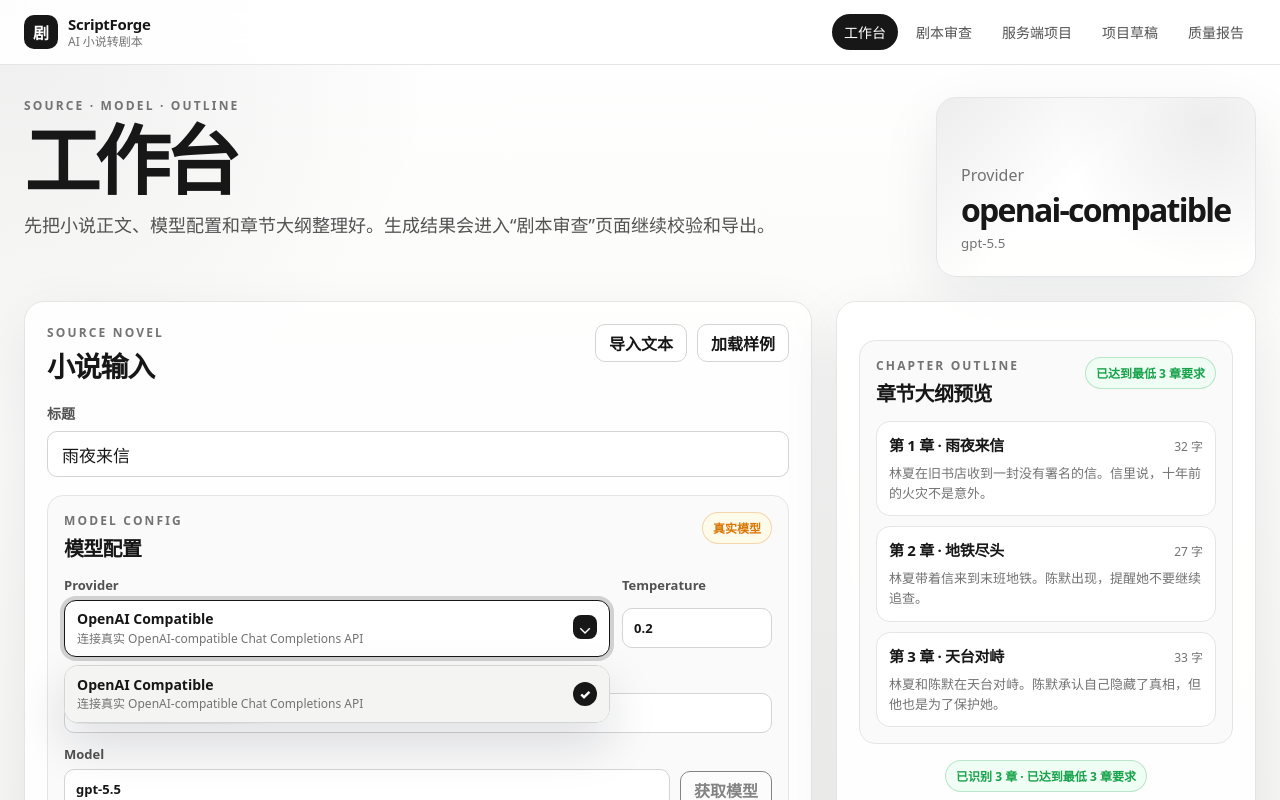
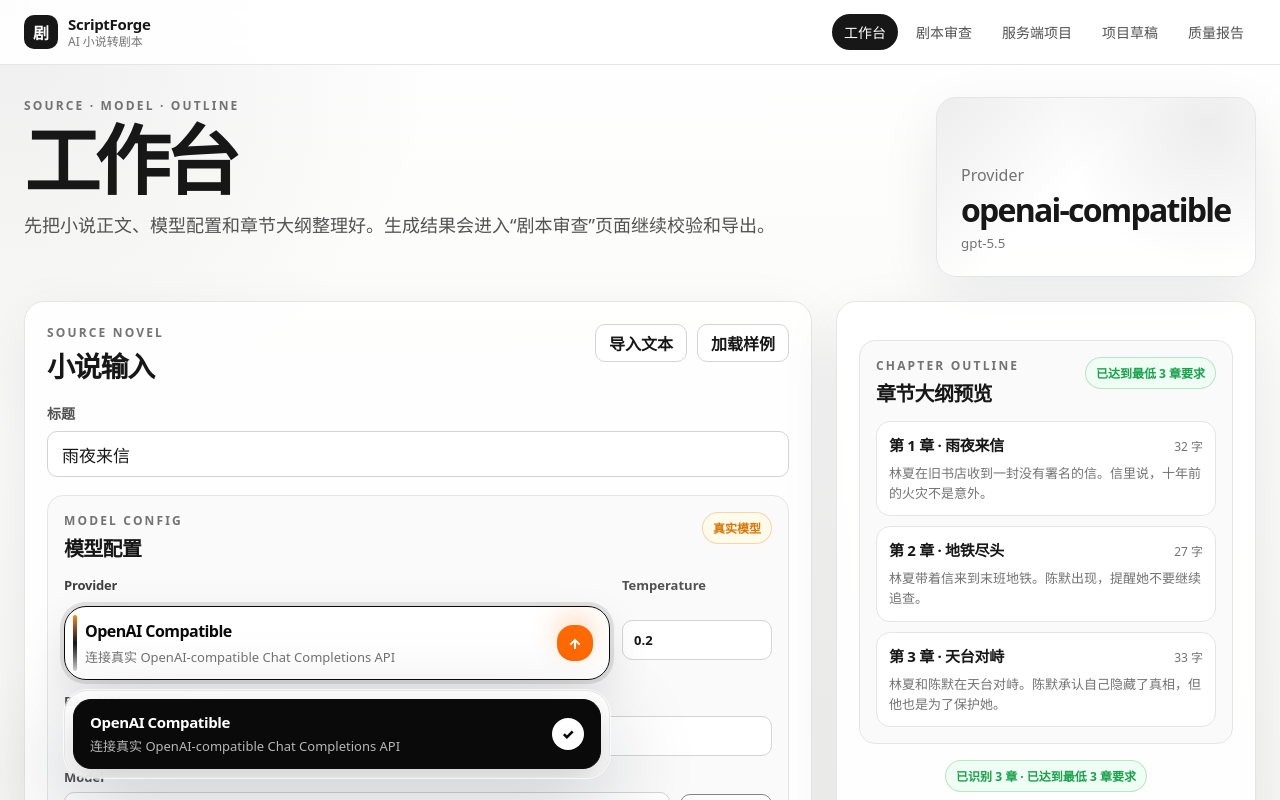
Before and after one commit to zgm2003/qiniuyun_work, a Next.js app: page /workspace in a window 1280 px wide. Both pictures are taken after a click on the button 337 px from the left and 628 px from the top of the page. Shown: the top 800 px of the page. Built offline with nearby package versions, Linux system fonts and the light colour scheme.

Commit message:
style: polish model select with tailwind

```diff
--- a/package.json
+++ b/package.json
@@ -19,11 +19,13 @@
     "zod": "latest"
   },
   "devDependencies": {
+    "@tailwindcss/postcss": "^4.3.0",
     "@types/node": "latest",
     "@types/react": "latest",
     "@types/react-dom": "latest",
     "eslint": "latest",
     "eslint-config-next": "latest",
+    "tailwindcss": "^4.3.0",
     "typescript": "latest",
     "vitest": "latest"
   }
--- /dev/null
+++ b/postcss.config.mjs
@@ -0,0 +1,7 @@
+const config = {
+  plugins: {
+    "@tailwindcss/postcss": {}
+  }
+};
+
+export default config;
--- a/src/app/globals.css
+++ b/src/app/globals.css
@@ -1,3 +1,6 @@
+@import "tailwindcss/theme.css" layer(theme);
+@import "tailwindcss/utilities.css" layer(utilities);
+
 :root {
   color-scheme: light;
   --background: #f7f7f5;
--- a/src/components/ui/select.tsx
+++ b/src/components/ui/select.tsx
@@ -17,6 +17,10 @@ type UiSelectProps<TValue extends string = string> = {
   disabled?: boolean;
   hideLabel?: boolean;
 };
+
+function classNames(...values: Array<string | false | null | undefined>) {
+  return values.filter(Boolean).join(" ");
+}
 
 export function UiSelect<TValue extends string>({
   label,
@@ -43,45 +47,91 @@ export function UiSelect<TValue extends string>({
   }
 
   return (
-    <div className="ui-select-field">
-      <span className={hideLabel ? "visually-hidden" : "ui-field-label"}>{label}</span>
-      <div className={isOpen ? "ui-select open" : "ui-select"}>
+    <div className="ui-select-field group">
+      <span
+        className={
+          hideLabel
+            ? "visually-hidden"
+            : "mb-1.5 inline-flex items-center text-[13px] font-black tracking-[-0.015em] text-neutral-700"
+        }
+      >
+        {label}
+      </span>
+      <div className={classNames("relative z-[1]", isOpen && "z-30")}>
         <button
           aria-controls={listboxId}
           aria-expanded={isOpen}
-          className="ui-select-trigger"
+          className={classNames(
+            "relative flex min-h-15 w-full items-center justify-between gap-4 overflow-hidden rounded-[22px] border px-4 py-3 text-left transition duration-200",
+            "border-neutral-200 bg-white/90 shadow-[0_18px_45px_rgba(15,23,42,0.10),inset_0_1px_0_rgba(255,255,255,0.95)] backdrop-blur-xl",
+            "before:absolute before:inset-y-2 before:left-2 before:w-1 before:rounded-full before:bg-gradient-to-b before:from-orange-400 before:via-neutral-900 before:to-neutral-300 before:opacity-0 before:transition-opacity",
+            "hover:-translate-y-0.5 hover:border-neutral-900 hover:shadow-[0_24px_58px_rgba(15,23,42,0.15),inset_0_1px_0_rgba(255,255,255,0.95)]",
+            "focus-visible:border-neutral-950 focus-visible:outline-none focus-visible:ring-4 focus-visible:ring-neutral-950/10",
+            isOpen && "border-neutral-950 ring-4 ring-neutral-950/10 before:opacity-100",
+            disabled && "cursor-not-allowed opacity-55 hover:translate-y-0"
+          )}
           disabled={disabled}
           role="combobox"
           type="button"
           onClick={() => setIsOpen((current) => !current)}
         >
-          <span>
-            <strong>{activeOption.label}</strong>
-            {activeOption.description ? <small>{activeOption.description}</small> : null}
+          <span className="relative min-w-0 pl-1">
+            <strong className="block truncate text-base font-black tracking-[-0.035em] text-neutral-950">{activeOption.label}</strong>
+            {activeOption.description ? (
+              <small className="mt-1 block truncate text-[13px] font-medium leading-5 text-neutral-500">{activeOption.description}</small>
+            ) : null}
           </span>
-          <span className="ui-select-chevron" aria-hidden="true">
-            ⌄
+          <span
+            className={classNames(
+              "relative grid size-9 shrink-0 place-items-center rounded-2xl bg-neutral-950 text-sm font-black text-white shadow-[0_10px_26px_rgba(23,23,23,0.24)] transition duration-200",
+              isOpen && "rotate-180 bg-orange-500 shadow-[0_10px_26px_rgba(249,115,22,0.28)]"
+            )}
+            aria-hidden="true"
+          >
+            ↓
           </span>
         </button>
 
         {isOpen ? (
-          <div className="ui-select-popover" id={listboxId} role="listbox" aria-label={label}>
+          <div
+            className="absolute inset-x-0 top-[calc(100%+10px)] overflow-hidden rounded-[24px] border border-neutral-200 bg-white/95 p-2 shadow-[0_30px_90px_rgba(15,23,42,0.20)] ring-1 ring-white/70 backdrop-blur-2xl"
+            id={listboxId}
+            role="listbox"
+            aria-label={label}
+          >
             {options.map((option) => {
               const selected = option.value === value;
               return (
                 <button
                   aria-selected={selected}
-                  className={selected ? "ui-select-option selected" : "ui-select-option"}
+                  className={classNames(
+                    "group/option relative flex min-h-16 w-full items-center justify-between gap-4 rounded-[18px] border px-4 py-3 text-left transition duration-150",
+                    selected
+                      ? "border-neutral-950 bg-neutral-950 text-white shadow-[0_18px_40px_rgba(23,23,23,0.20)]"
+                      : "border-transparent bg-transparent text-neutral-950 hover:border-neutral-200 hover:bg-neutral-50"
+                  )}
                   key={option.value}
                   role="option"
                   type="button"
                   onClick={() => choose(option.value)}
                 >
-                  <span>
-                    <strong>{option.label}</strong>
-                    {option.description ? <small>{option.description}</small> : null}
+                  <span className="min-w-0">
+                    <strong className="block truncate text-[15px] font-black tracking-[-0.025em]">{option.label}</strong>
+                    {option.description ? (
+                      <small className={classNames("mt-1 block truncate text-[13px] leading-5", selected ? "text-white/70" : "text-neutral-500")}>
+                        {option.description}
+                      </small>
+                    ) : null}
                   </span>
-                  {selected ? <span className="ui-select-check">✓</span> : null}
+                  <span
+                    className={classNames(
+                      "grid size-8 shrink-0 place-items-center rounded-full text-sm font-black transition",
+                      selected ? "bg-white text-neutral-950" : "bg-neutral-100 text-neutral-400 opacity-0 group-hover/option:opacity-100"
+                    )}
+                    aria-hidden="true"
+                  >
+                    {selected ? "✓" : "→"}
+                  </span>
                 </button>
               );
             })}
```
Also changed, not shown: 1 other file (tests, documents, lock files or other folders).
